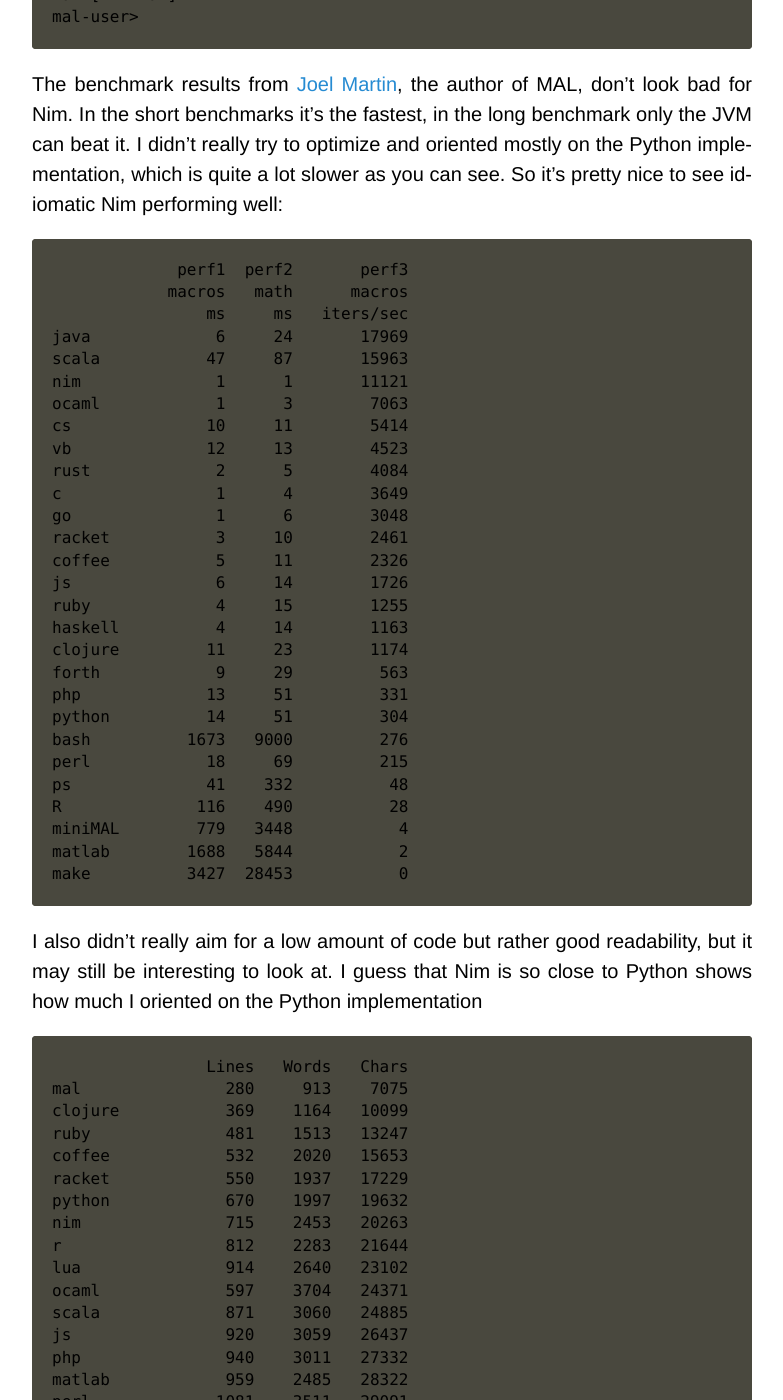
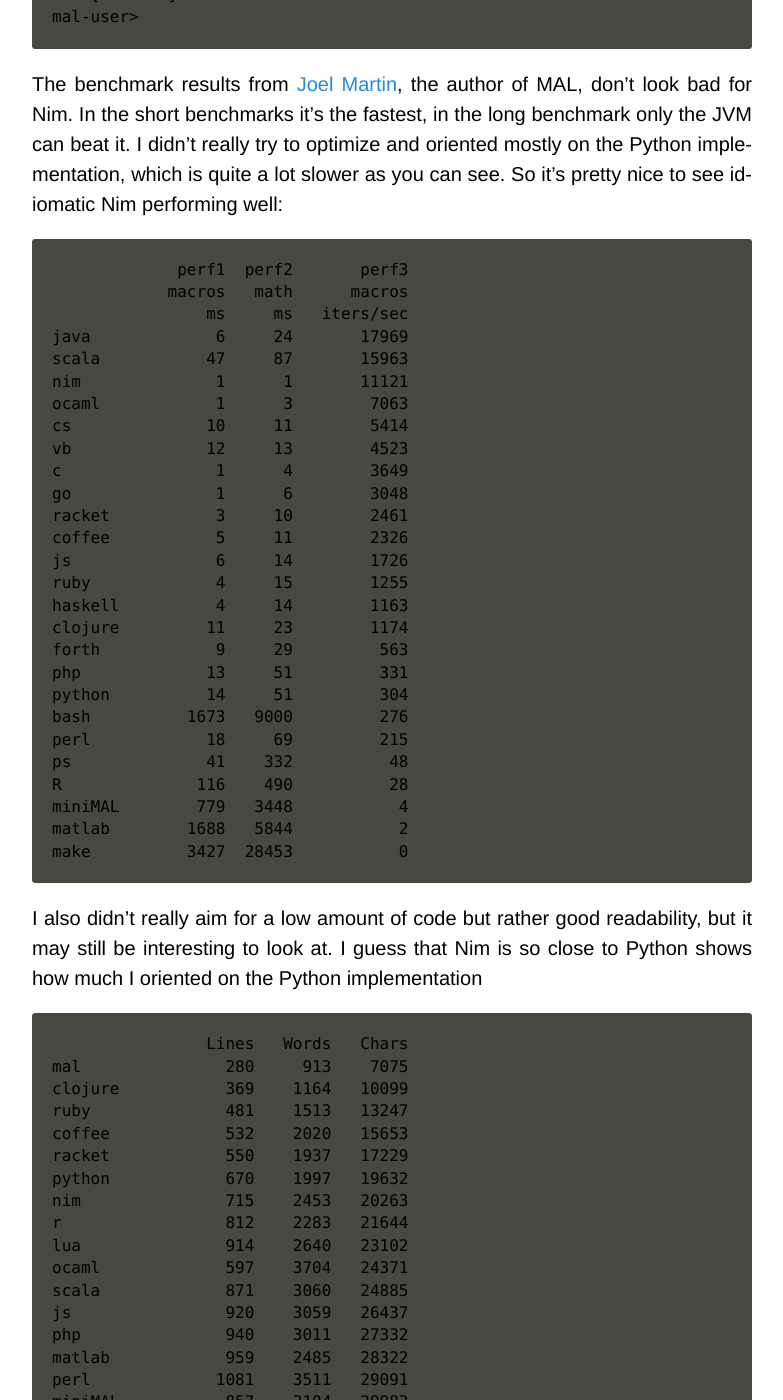
Before and after one commit to HookRace/hookrace-web, a Jekyll site: the page built from www/_posts/2015-03-04-make-a-lisp-in-nim.markdown, in a window 1280 px wide and 1400 px high, scrolled down 1168 px. Shown: the whole window, without its empty margins (248-1031 px from the left). Built offline with Jekyll 4.4.1, drawn with Linux system fonts in a browser that asks for light colours; Markdown is read by kramdown in place of the engine named in the settings; some of the changed text lies outside the part shown.

Commit message:
Remove Rust from the list
To go along with https://github.com/kanaka/mal/pull/23, I don't think that the Rust example here is representative, and so is better to just remove.

```diff
--- a/www/_posts/2015-03-04-make-a-lisp-in-nim.markdown
+++ b/www/_posts/2015-03-04-make-a-lisp-in-nim.markdown
@@ -57,7 +57,6 @@ as you can see. So it's pretty nice to see idiomatic Nim performing well:
     ocaml            1      3        7063
     cs              10     11        5414
     vb              12     13        4523
-    rust             2      5        4084
     c                1      4        3649
     go               1      6        3048
     racket           3     10        2461
@@ -105,7 +104,6 @@ Python shows how much I oriented on the Python implementation
     forth            1609    6826   44715
     cs               1249    4136   45039
     java             1591    4966   53223
-    rust             1897    5702   56516
     vb               1556    5175   58099
     make             1593    6055   62310
     c                2304    6957   73047
```
